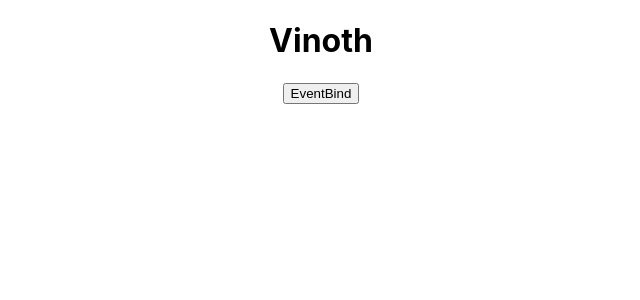
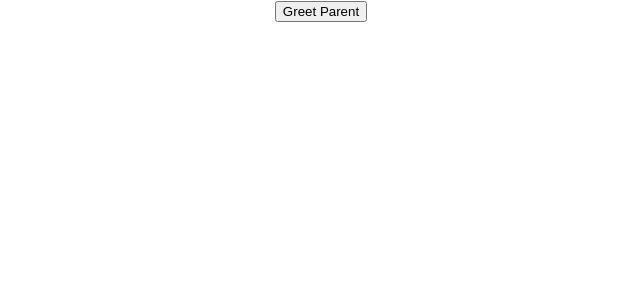
Before and after one commit to Vinoth6194/Reactcodev, a React (Create React App) app: page / in a window 1280 px wide. Shown: the top 300 px of the page, without its empty margins (319-959 px from the left). Built offline with nearby package versions, Linux system fonts and the light colour scheme.

Commit message:
Methods as props 15

```diff
--- a/src/App.js
+++ b/src/App.js
@@ -11,6 +11,7 @@ import Counter from './components/Counter';
 import FunctionClick from './components/FunctionClick';
 import ClassClick from './components/ClassClick';
 import EventBind from './components/Eventbind';
+import Parent from './components/Parent';
 
 class App extends Component{
   render(){
@@ -18,7 +19,8 @@ class App extends Component{
      <div className = "App">
        {/* <FunctionClick></FunctionClick>
        <ClassClick></ClassClick> */}
-      <EventBind></EventBind>
+      {/* <EventBind></EventBind> */}
+       <Parent></Parent>
        {/* <Counter></Counter> */}
        {/* <Message></Message> */}
        {/* <Greet name = "Vinothkumar" heroName = "Ranveer">
--- /dev/null
+++ b/src/components/Child.js
@@ -0,0 +1,16 @@
+import React from 'react'
+
+function Child(props) {
+    return (
+        <div>
+            {/* <button onClick = {props.parenthandler}>Greet Parent</button> */}
+            <button onClick = { () => props.parenthandler('Vinothkumar')}>Greet Parent</button>
+        </div>
+    )
+}
+
+export default Child;
+
+
+//!Access the method of Parent from Child
+//!Event bind with normal function and no parms : LINE 6
--- /dev/null
+++ b/src/components/Parent.js
@@ -0,0 +1,34 @@
+import React, { Component } from 'react'
+import Child from './Child';
+
+class Parent extends Component {
+    constructor(){
+        super()
+        this.state = {
+            parentName :'Parent'
+        }
+        this.greetParent =  this.greetParent.bind(this);
+    }
+
+//! Function with no parms
+    greetParent(){
+        alert(`Hai ${this.state.parentName}`);
+    }
+
+//!function with parms, better to bind by arrow function
+    greetParent(childName){
+        alert(`Hai ${this.state.parentName} from ${childName}` );
+    }
+
+    render() {
+        return (
+            <div>
+                <Child parenthandler = {this.greetParent}></Child>
+            </div>
+        )
+    }
+}
+
+export default Parent;
+//!Access the method of Parent from Child
+//* Refer EventBind.js for types of Event Binding.
```
